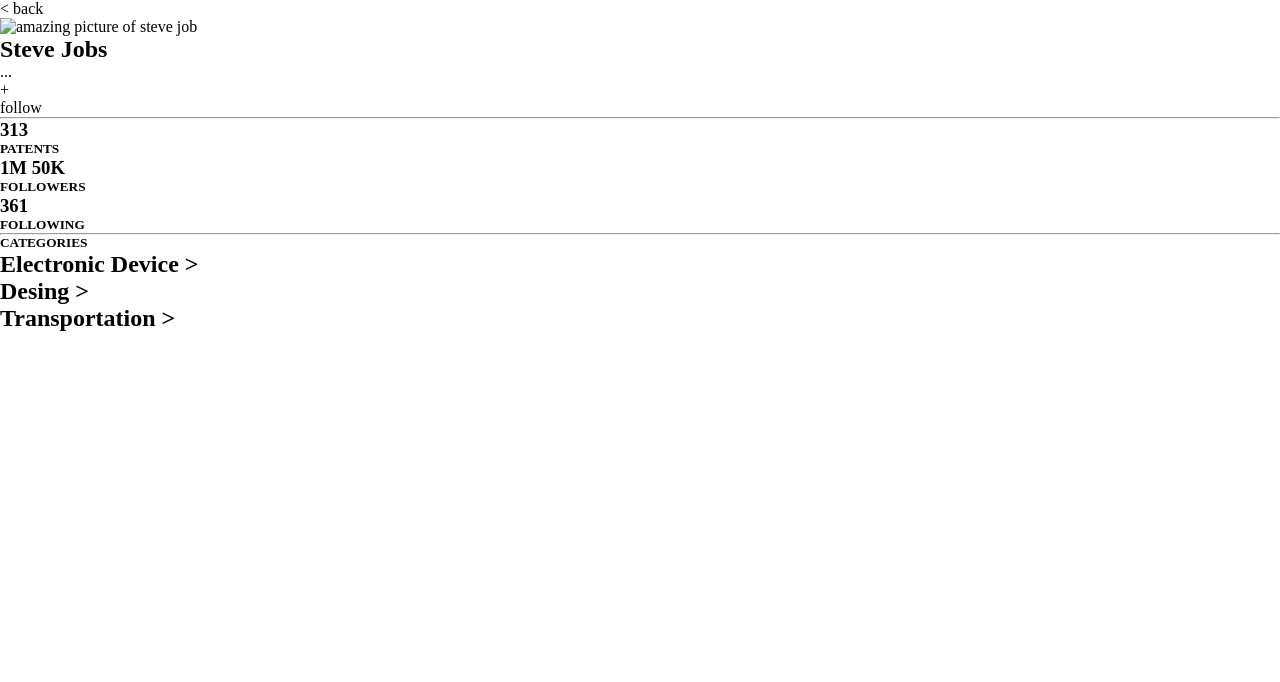
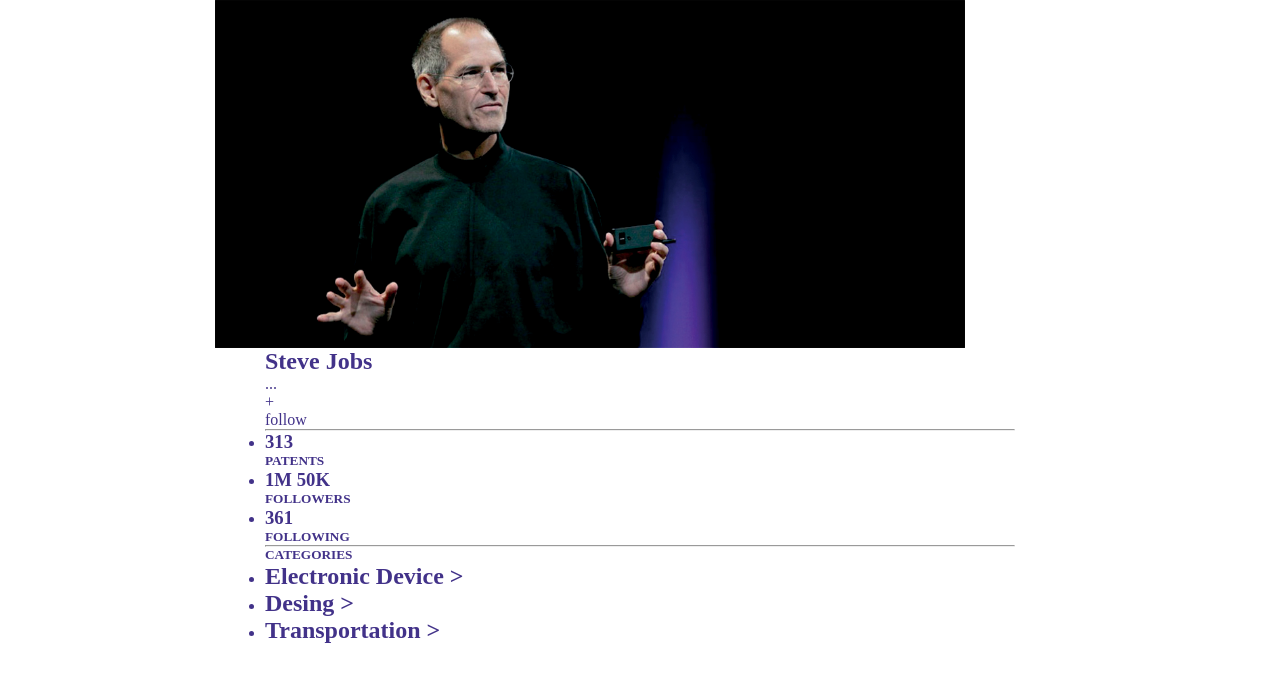
Before and after one commit to Kratak/LEARNING-www-03, a plain HTML site: page index.html in a window 1280 px wide. Drawn offline with Linux system fonts and the light colour scheme.

Commit message:
0.0.4 markups

```diff
--- a/index.html
+++ b/index.html
@@ -8,13 +8,11 @@
 </head>
 
 <body>
-
-	<header>
-		<div> &lt; back</div>
-		<figure><img src="#" alt="amazing picture of steve job"></figure>
-	</header>
-
 	<main>
+		<header>
+			<div id="backbt"> &lt; Back</div>
+			<figure><img src="img/top_background_img.jpg" alt="amazing picture of steve job"></figure>
+		</header>
 		<section>
 			<h1>Steve Jobs</h1>
 			<p>...</p>
--- a/style.css
+++ b/style.css
@@ -1,7 +1,7 @@
 :root {
 	--main-back: #000;
 	--main-text: #fff;
-	--main-p-text: #413289;
+	--main-p-text: #423289;
 }
 
 * {
@@ -9,3 +9,31 @@
 	margin: 0;
 
 }
+
+body {
+	margin: auto;
+	width: 750px;
+	height: 1334px;
+	color: var(--main-p-text);
+}
+
+#backbt {
+	position: absolute;
+	top: 20px;
+	left: 5px;
+	color: var(--main-text);
+	border: none;
+}
+
+main {
+	display: flex;
+	flex-direction: column;
+
+}
+
+header figure img {
+	margin-left: -50px;
+	vertical-align: middle;
+	max-width: 750px;
+	max-height: 530px;
+}
```
Also changed, not shown: img/top_background_img.jpg (added), minors.txt (added).
